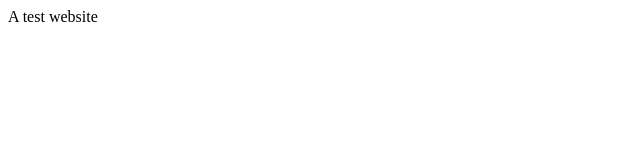
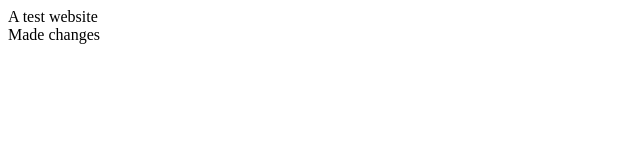
Before and after one commit to Skeby/test, a plain HTML site: page index.html in a window 1280 px wide. Shown: the full height of the page, 0-640 px from the left. Drawn offline with Linux system fonts and the light colour scheme.

Commit message:
feat: add div

```diff
--- a/index.html
+++ b/index.html
@@ -7,5 +7,6 @@
   </head>
   <body>
     A test website
+    <div>Made changes</div>
   </body>
 </html>
```
